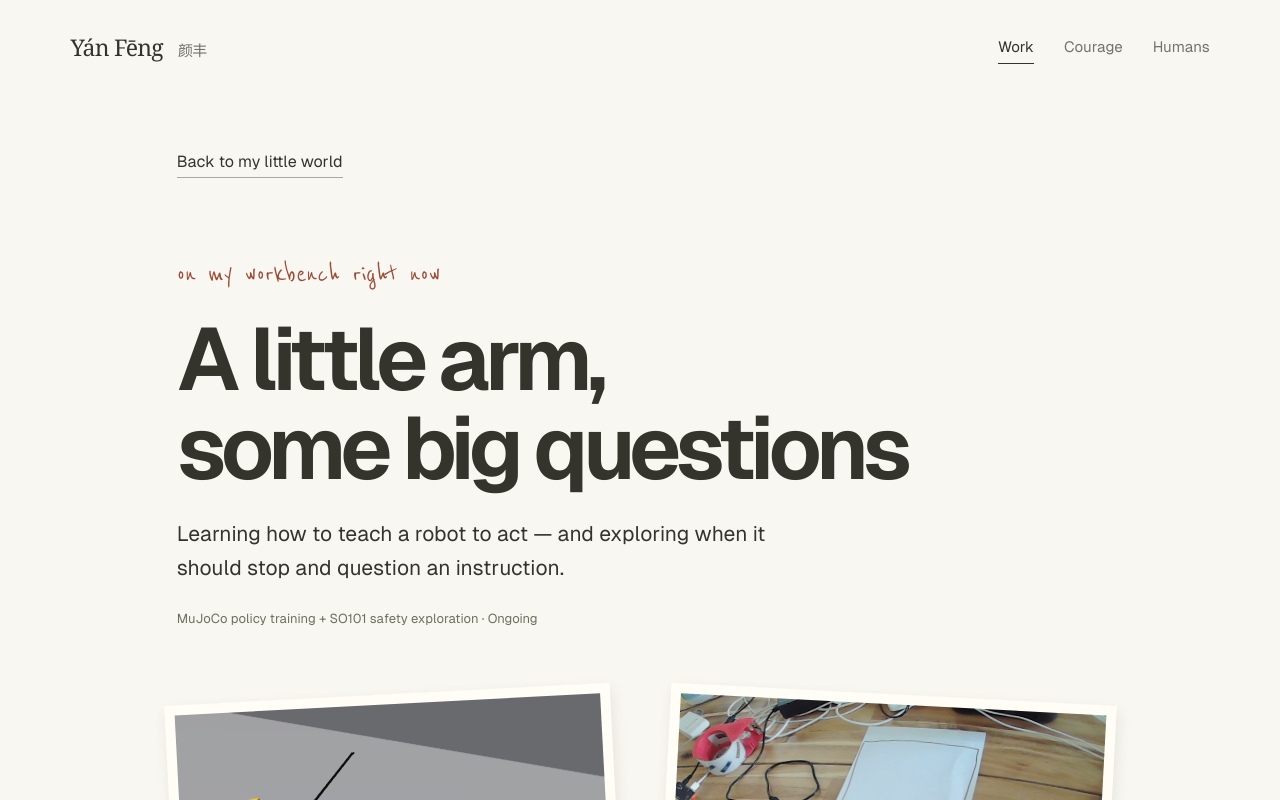
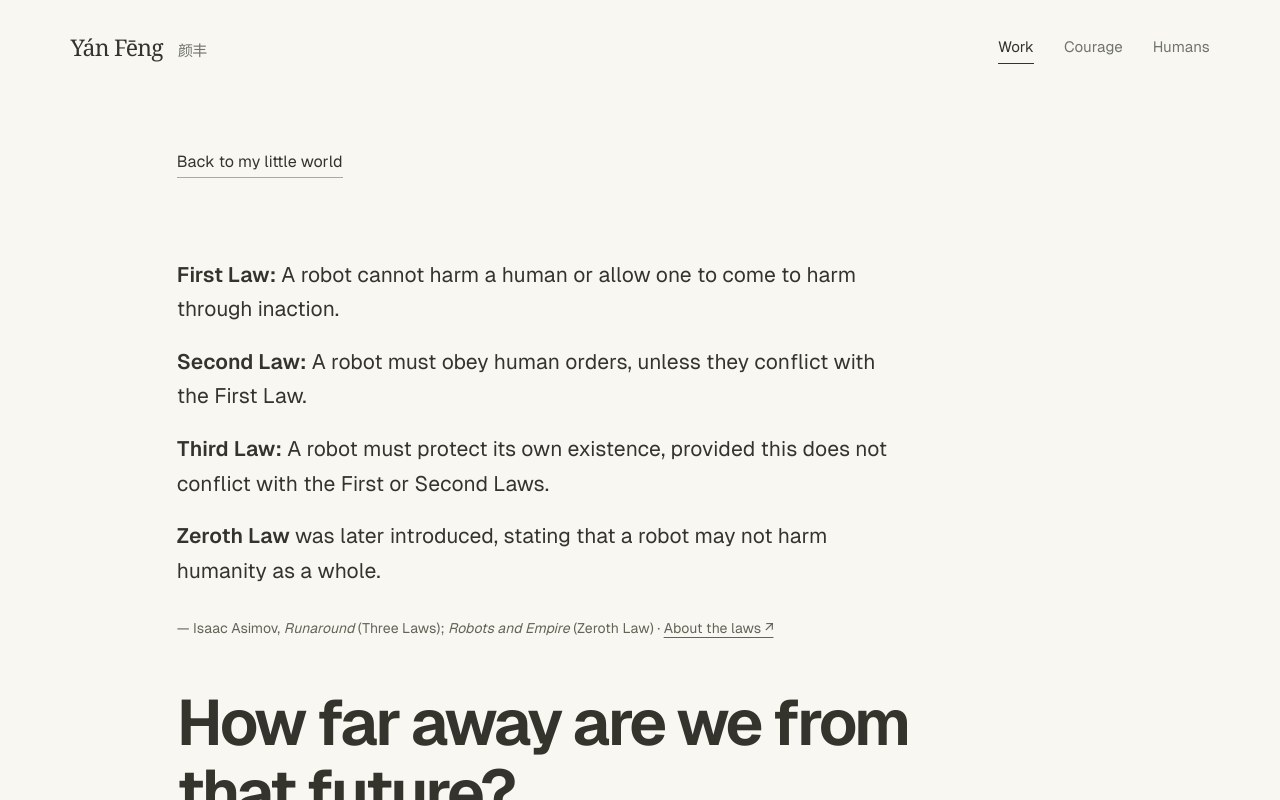
Before and after one commit to WudingRoad1145/WudingRoad1145.github.io, a Next.js app in the folder my-app/: page /projects/robotics in a window 1280 px wide. Shown: the top 800 px of the page. Built offline with nearby package versions, Linux system fonts and the light colour scheme.

Commit message:
Introduce robotics with Asimov's laws and a question

```diff
--- a/my-app/src/app/projects/robotics/page.tsx
+++ b/my-app/src/app/projects/robotics/page.tsx
@@ -11,19 +11,37 @@ export default function RoboticsPage() {
         Back to my little world
       </Link>
       <header className={styles.opening}>
-        <span className="handwritten">on my workbench right now</span>
-        <h1>
-          A little arm,
-          <br />
-          some big questions
-        </h1>
-        <p>
-          Learning how to teach a robot to act — and exploring when it should
-          stop and question an instruction.
-        </p>
-        <span className={styles.status}>
-          MuJoCo policy training + SO101 safety exploration · Ongoing
-        </span>
+        <div className={styles.laws}>
+          <p>
+            <strong>First Law:</strong> A robot cannot harm a human or allow one
+            to come to harm through inaction.
+          </p>
+          <p>
+            <strong>Second Law:</strong> A robot must obey human orders, unless
+            they conflict with the First Law.
+          </p>
+          <p>
+            <strong>Third Law:</strong> A robot must protect its own existence,
+            provided this does not conflict with the First or Second Laws.
+          </p>
+          <p>
+            <strong>Zeroth Law</strong> was later introduced, stating that a
+            robot may not harm humanity as a whole.
+          </p>
+          <p className={styles.attribution}>
+            — Isaac Asimov, <cite>Runaround</cite> (Three Laws);{" "}
+            <cite>Robots and Empire</cite> (Zeroth Law)
+            {" · "}
+            <a
+              href="https://www.asimovonline.com/asimov_FAQ.html"
+              target="_blank"
+              rel="noreferrer"
+            >
+              About the laws ↗
+            </a>
+          </p>
+        </div>
+        <h1>How far away are we from that future?</h1>
       </header>
       <div className={styles.photos}>
         <figure>
--- a/my-app/src/app/projects/robotics/robotics.module.css
+++ b/my-app/src/app/projects/robotics/robotics.module.css
@@ -9,21 +9,31 @@
 }
 .opening h1 {
   font:
-    650 clamp(48px, 7vw, 88px) / 1.02 var(--font-geist-sans),
+    650 clamp(36px, 5.5vw, 64px) / 1.1 var(--font-geist-sans),
     sans-serif;
-  letter-spacing: -0.065em;
-  margin: 24px 0;
+  letter-spacing: -0.05em;
+  margin: 48px 0 0;
+  max-width: 760px;
 }
-.opening p {
-  font-size: 21px;
-  line-height: 1.6;
-  max-width: 650px;
+.laws {
+  max-width: 720px;
 }
-.status {
-  display: block;
-  color: #6e705f;
-  font-size: 13px;
-  margin-top: 24px;
+.laws p {
+  font-size: clamp(17px, 2vw, 21px);
+  line-height: 1.65;
+  margin: 0 0 18px;
+}
+.laws strong {
+  font-weight: 600;
+}
+.laws .attribution {
+  margin-top: 28px;
+  font-size: 14px;
+  color: #626457;
+}
+.attribution a {
+  text-underline-offset: 4px;
+  text-decoration: underline;
 }
 .photos {
   display: grid;
```
Also changed, not shown: 1 other file (tests, documents, lock files or other folders).
